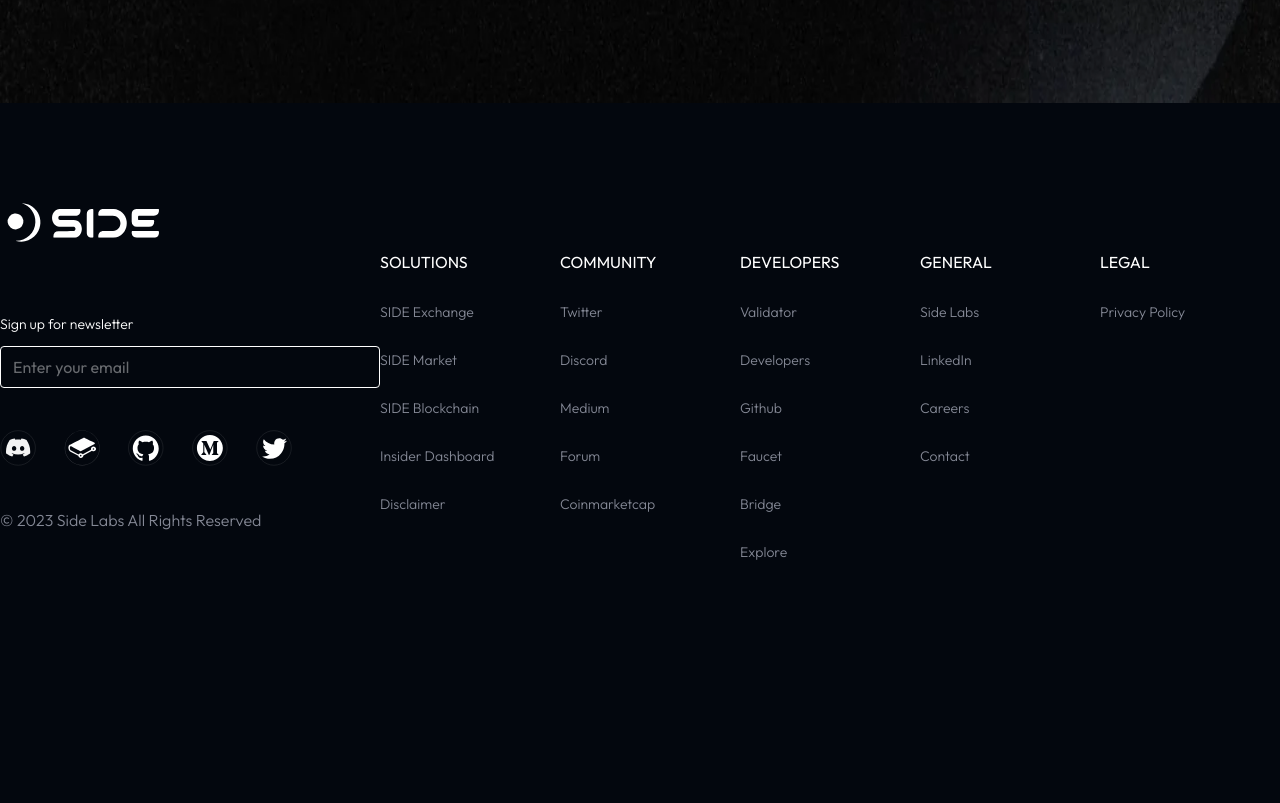
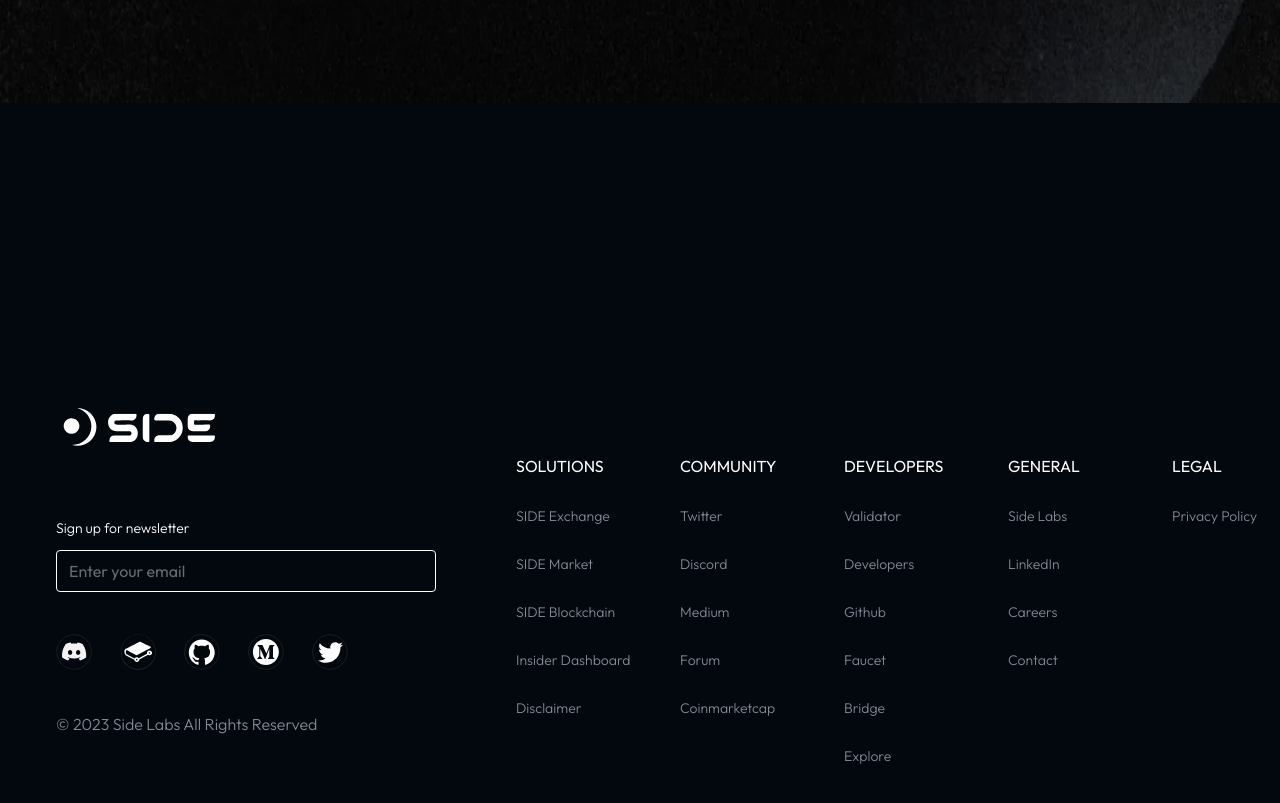
Before and after one commit to sideprotocol/sideprotocol.github.io, a Next.js app: page / in a window 1280 px wide. Shown: the part 8944-9747 px from the top of the page. Built offline with nearby package versions, Linux system fonts and the light colour scheme.

Commit message:
Update Footer.js

```diff
--- a/src/app/layout/Footer.js
+++ b/src/app/layout/Footer.js
@@ -121,6 +121,7 @@
   ];
   return (
     <section className="">
+      <div className="w-full h-full flex flex-col justify-center mx-14">
         <div className="">
           <Image src={sidelogo} className="w-[160px]" alt="side" />
         </div>
@@ -184,7 +185,7 @@
             </div>
           </div>
           {/* right */}
-        <ul className="flex w-full">
+          <ul className="flex w-full ml-20">
             {footMenuList.map((item, index) => {
               return (
                 <li
@@ -209,6 +210,7 @@
             })}
           </ul>
         </div>
+      </div>
     </section>
   );
 }
```
Lines whose indentation alone changed are shown as unchanged.
